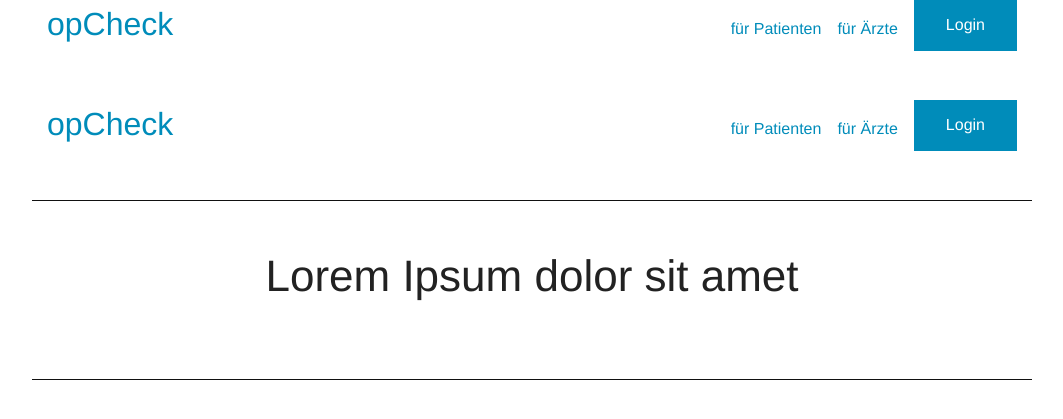
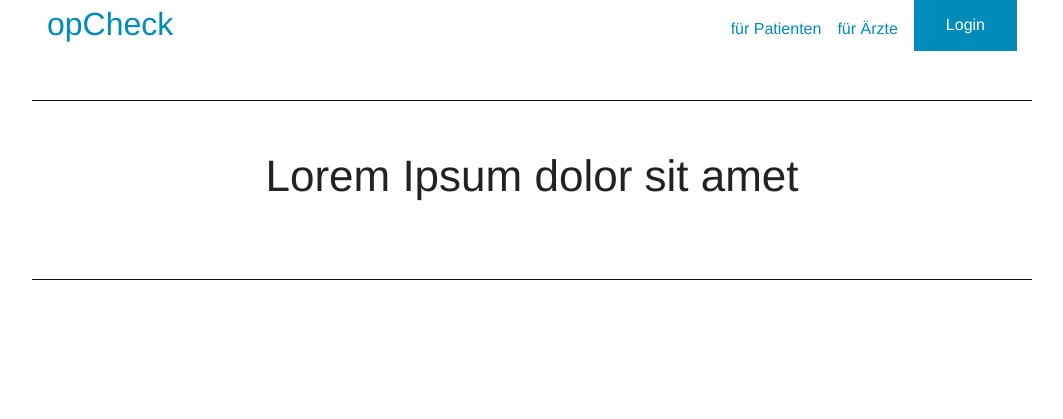
Before and after one commit to pfederi/opCheck, a PHP site: page / in a window 1280 px wide. Shown: the top 419 px of the page, without its empty margins (108-1171 px from the left). Run offline with PHP 8.4, Linux system fonts and the light colour scheme.

Commit message:
header im index

```diff
--- a/de/index.php
+++ b/de/index.php
@@ -1,18 +1,4 @@
 <?php include("../includes/header.inc.php"); ?>
-
-<header class="row">
-	<div class="large-6 medium-6 columns">
-		<a href="/" class="logo">opCheck</a>
-	</div>
-	<div class="large-6 medium-6 columns">
-		<button class="login">Login</button>
-		<ul id="lstHauptnavigation">
-			<li><a href="patienten">für Patienten</a></li>
-			<li><a href="aerzte">für Ärzte</a></li>
-		</ul>
-
-	</div>
-</header>
 
 <div class="row surgeon">
 	<div class="large-12 columns large-centered">
--- /dev/null
+++ b/de/kurzdiagnose.php
@@ -0,0 +1,4 @@
+<?php include("../includes/header.inc.php"); ?>
+
+
+<?php include("../includes/footer.inc.php"); ?>
```
Also changed, not shown: .htaccess.
